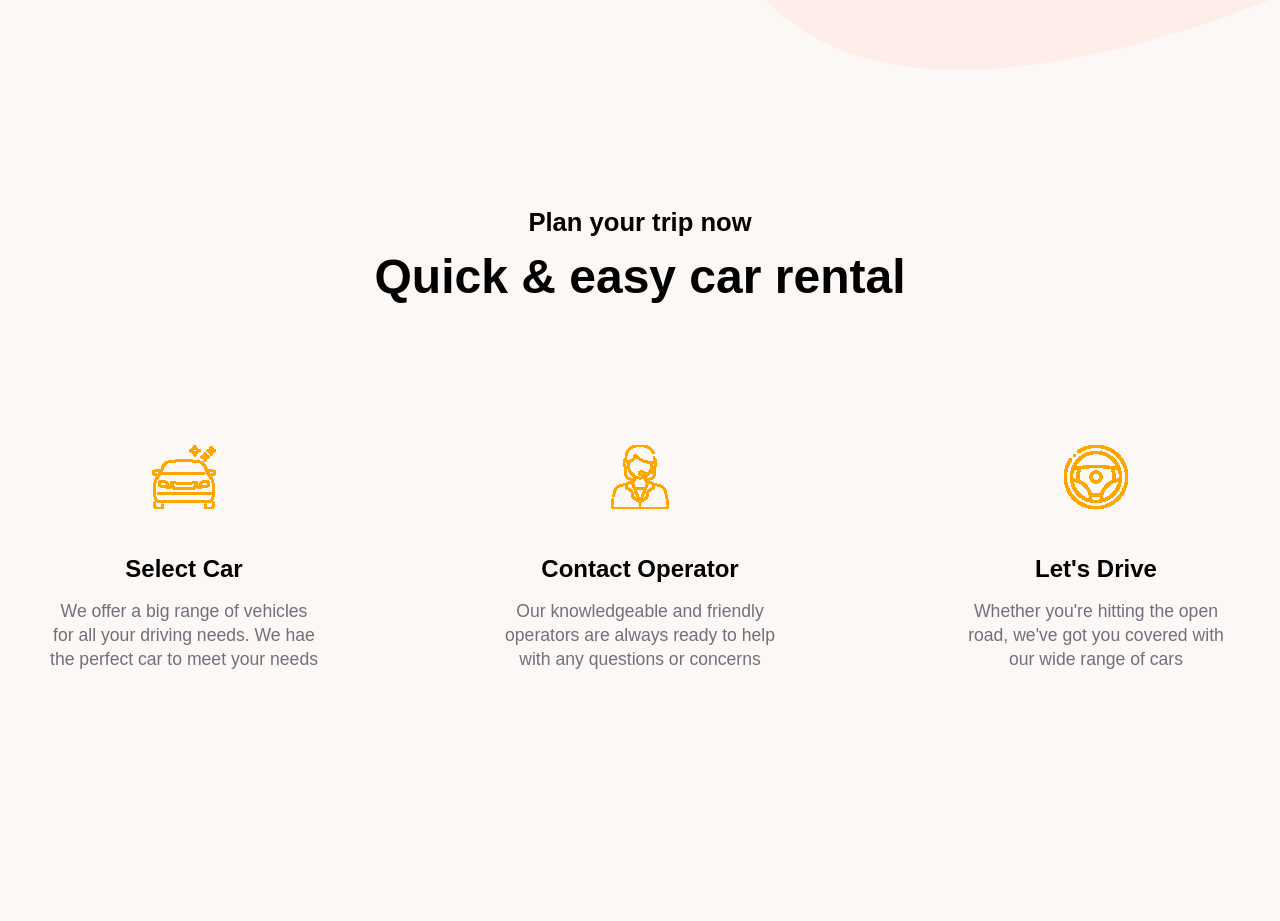
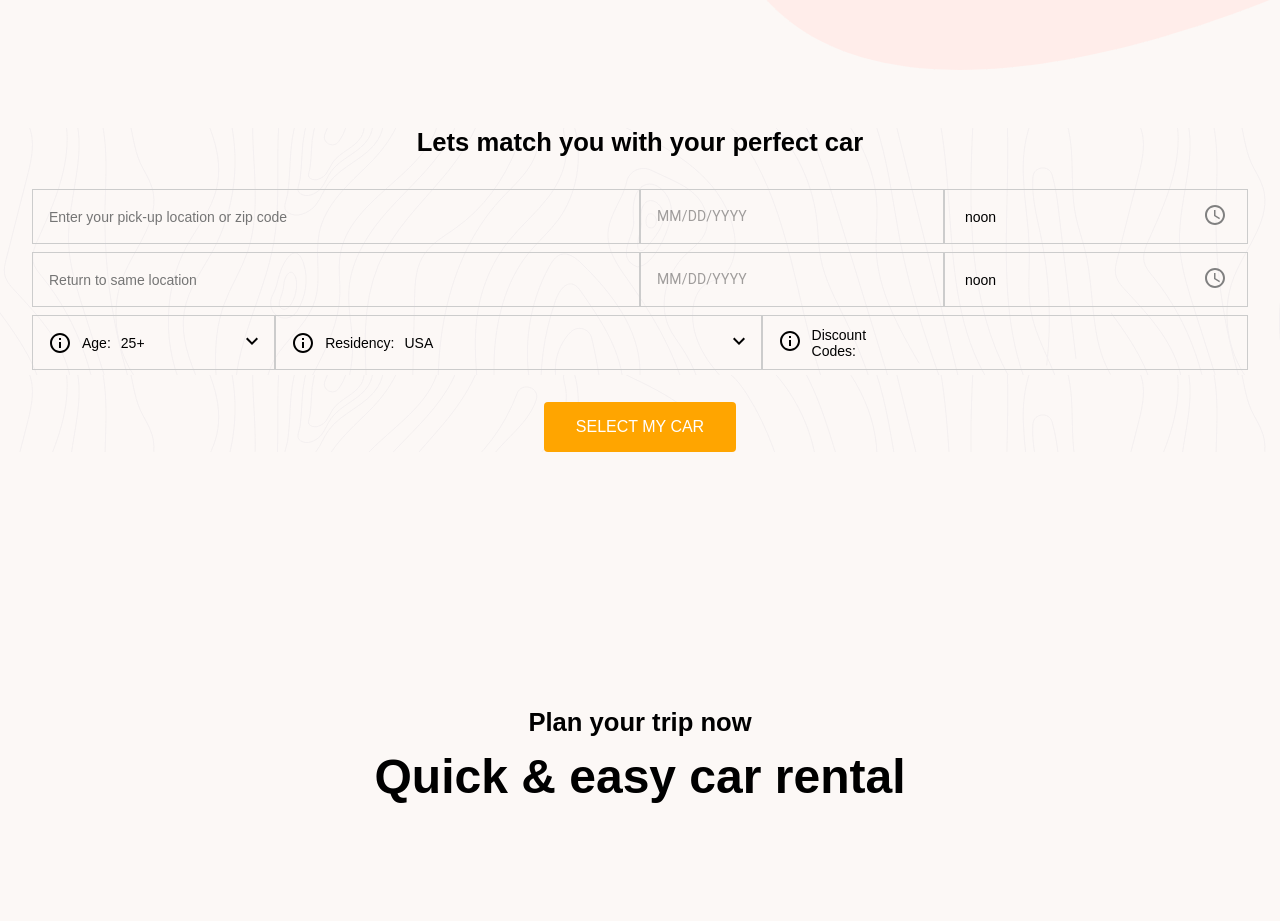
Before and after one commit to KenMain5/Calidrive-Car-Rental, a React (Vite) app: page / in a window 1280 px wide. Shown: the part 800-1721 px from the top of the page. Built offline with nearby package versions, Linux system fonts and the light colour scheme.

Commit message:
production error fix

```diff
--- a/src/components/Navbar/Navbar.jsx
+++ b/src/components/Navbar/Navbar.jsx
@@ -21,7 +21,7 @@ const Navbar = () => {
             <div className="wrapper">
                 <div className="navbar__items">
                     <div className='navbar__logo-image'>
-                        <img src={companyLogo}></img>
+                        <img src={companyLogo} alt="company logo"></img>
                     </div>
                     <div className="hamburgerIcon" onClick={() => handleHamburger()}>
                         <MenuOutlinedIcon/>
--- a/src/pagelayouts/Home.jsx
+++ b/src/pagelayouts/Home.jsx
@@ -1,6 +1,6 @@
 import Navbar from '/src/components/Navbar/Navbar'
 import HeroSection from '/src/pages/MainPage/HeroSection/HeroSection'
-import DateLocationForm3 from '/src/pages/MainPage/DateLocationForm/DateLocationForm3'
+import DateLocationForm from '/src/pages/MainPage/DateLocationForm/DateLocationForm'
 import Services from '/src/pages/MainPage/Services/Services.jsx';
 import Showcase from '/src/pages/MainPage/showcase/Showcase';
 import SpecialOffers from '/src/pages/MainPage/SpecialOffers/SpecialOffers.jsx';
@@ -12,7 +12,7 @@ function Home() {
     <>
 
       <HeroSection />
-      <DateLocationForm3/>
+      <DateLocationForm/>
       <Services/>
       <Showcase/>
       <SpecialOffers/>
--- a/src/pages/MainPage/HeroSection/HeroSection.jsx
+++ b/src/pages/MainPage/HeroSection/HeroSection.jsx
@@ -18,7 +18,6 @@ function HeroSection() {
                         <div className="hero__content-buttons">
                             <a href="#carReservationContainer" className="button">Book Ride</a>
                             <Link to="/about" className='button blackbg'>Learn More</Link>
-                            {/* <a href="/about" className="button blackbg">Learn More</a> */}
                         </div>
                     </div>
                     <div className="hero__content-image">
```
